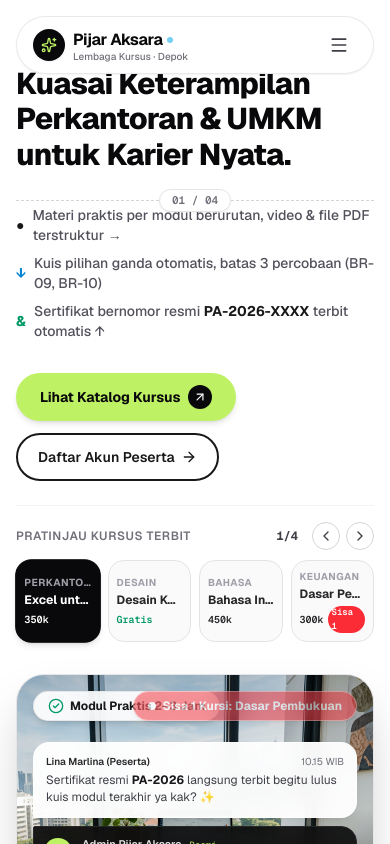
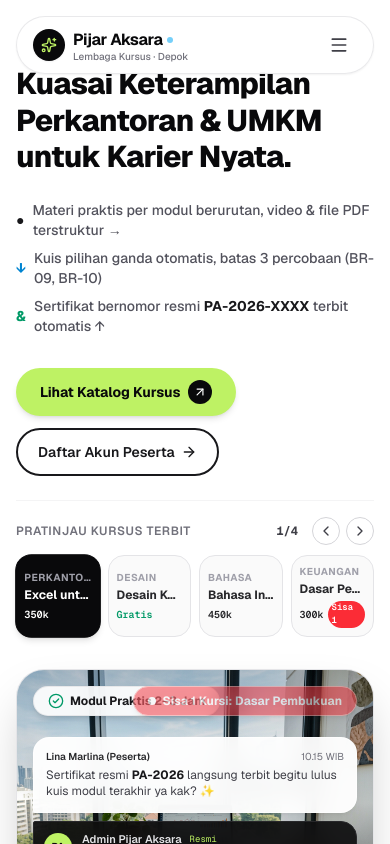
Before and after one commit to salmouzx/kursus-pijar-aksara-salma, a Next.js app: page / in a window 390 px wide. Shown: the top 844 px of the page. Built offline with nearby package versions, Linux system fonts and the light colour scheme.

Commit message:
style(hero): rapikan jeda tipografi headline dan hapus badge 01/04

```diff
--- a/src/components/hero-section.tsx
+++ b/src/components/hero-section.tsx
@@ -44,18 +44,11 @@
           {/* Left Column: Bold Typography & Content */}
           <div className="lg:col-span-6 flex flex-col justify-between space-y-6">
 
-            {/* Main Editorial Headline */}
-            <h1 className="text-3xl sm:text-4xl lg:text-5xl font-extrabold tracking-tight text-zinc-950 leading-[1.18]">
-              Kuasai Keterampilan Perkantoran & UMKM untuk Karier Nyata.
+            {/* Main Editorial Headline dengan jeda profesional */}
+            <h1 className="text-3xl sm:text-4xl lg:text-5xl font-extrabold tracking-tight text-zinc-950 leading-[1.22] sm:leading-[1.18]">
+              Kuasai Keterampilan Perkantoran & UMKM <br className="hidden sm:inline" />
+              untuk Karier Nyata.
             </h1>
-
-            {/* Dotted separator with centered oval index (inspired by download.jpeg) */}
-            <div className="relative flex items-center justify-center my-1">
-              <div className="w-full border-t border-dashed border-zinc-300"></div>
-              <span className="absolute bg-white px-3 py-0.5 rounded-full border border-zinc-200 text-[11px] font-mono text-zinc-500 font-semibold shadow-xs">
-                {String(currentSlideIndex + 1).padStart(2, "0")} / 04
-              </span>
-            </div>
 
             {/* Value Proposition Micro Bullets with Directional Arrows */}
             <div className="space-y-2 text-sm text-zinc-600 font-medium">
```
